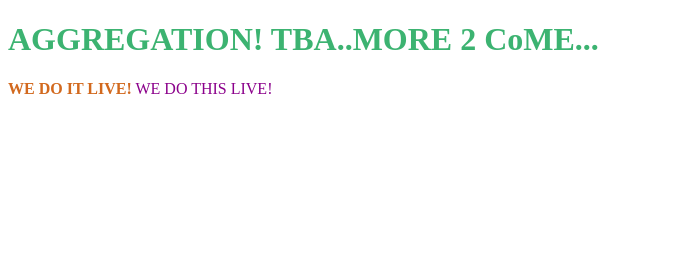
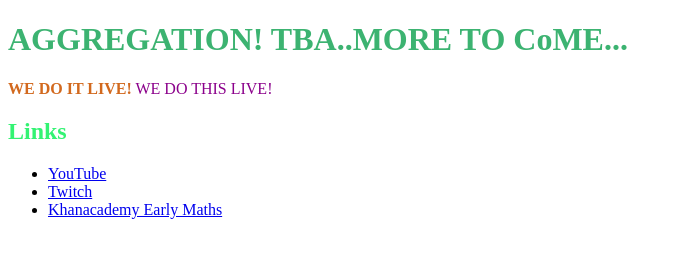
Before and after one commit to TangentJay/aggregation, a plain HTML site: page index.html in a window 1280 px wide. Shown: the whole page, without its empty margins (0-682 px from the left). Drawn offline with Linux system fonts and the light colour scheme.

Commit message:
Update index.html

```diff
--- a/index.html
+++ b/index.html
@@ -8,14 +8,24 @@
 
 <body>
     <header>
-    <h1> <span style="color:#3cb371" > AGGREGATION! TBA..MORE 2 CoME...</span>
+    <h1> <span style="color:#3cb371" > AGGREGATION! TBA..MORE TO CoME...</span>
     </h1>
     <p><span style="color: chocolate; font-weight: bold;">WE DO IT LIVE!</span> <span style="color: darkmagenta">WE DO THIS LIVE!</span>  </p>
+ </header>
+ <section>
+     <h2>  <span style="color:#33f373" > Links</span></h2>
+
+     <ul>
+         <li> <a href="https://www.youtube.com/channel/UCKPPl5E0J-dtLExf1W1D0Og">YouTube</a></li>
+        <li> <a href= "https://www.twitch.tv/oosode">Twitch</a></li>
+         <li> <a href="https://www.khanacademy.org/math/early-math"> Khanacademy Early Maths</a>  </li>
+
+     </ul>
 
 
 
-    </header>
 
+</section>
 
 
     </body>
```
